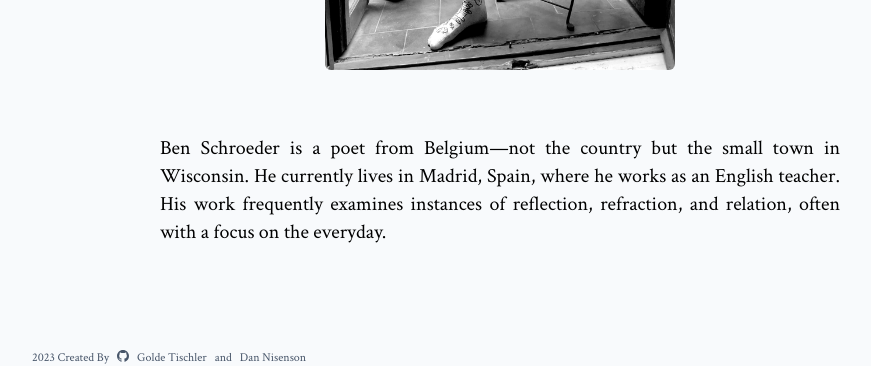
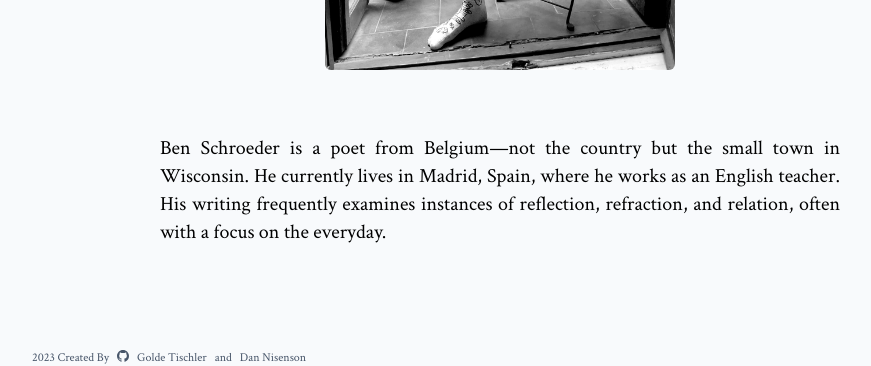
Before and after one commit to goldet/benspoetryapp, a Next.js app: page / in a window 1280 px wide. Shown: the part 1197-1563 px from the top of the page, without its empty margins (140-1011 px from the left). Built offline with nearby package versions, Linux system fonts and the light colour scheme; a web font is replaced by a local one.

Commit message:
edited bio

```diff
--- a/components/Homepage.jsx
+++ b/components/Homepage.jsx
@@ -40,7 +40,7 @@ export default function Homepage({ isWide }) {
             />
             <p className="px-32 py-16 text-xl">
               Ben Schroeder is a poet from Belgium—not the country but the small town in Wisconsin.
-              He currently lives in Madrid, Spain, where he works as an English teacher. His work
+              He currently lives in Madrid, Spain, where he works as an English teacher. His writing
               frequently examines instances of reflection, refraction, and relation, often with a
               focus on the everyday.
             </p>
```
